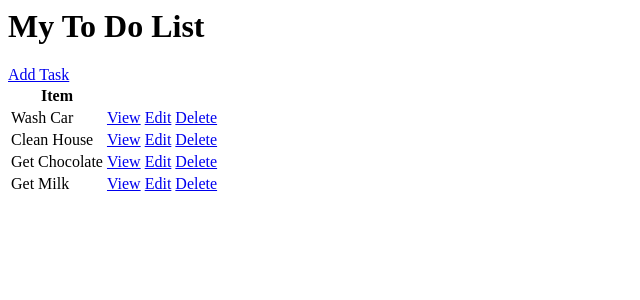
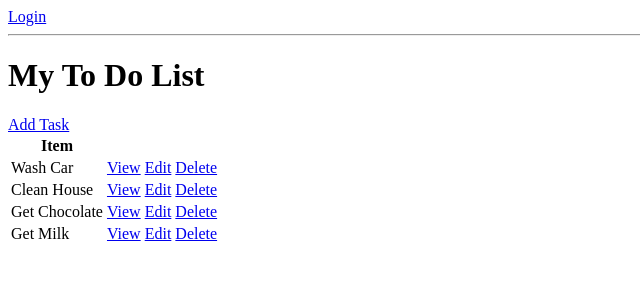
Before and after one commit to GabrielCenteioFreitas/ToDoList-Project, a Django app: page / in a window 1280 px wide. Shown: the top 300 px of the page, without its empty margins (0-640 px from the left). Run offline with Django 4.2, Linux system fonts and the light colour scheme; data comes from the database, SQL or seed files in the repository; both versions use the stored data as it was after the commit.

Commit message:
create Login/Logout functionality

```diff
--- /dev/null
+++ b/base/templates/base/login.html
@@ -0,0 +1,6 @@
+<h1>Login</h1>
+
+<form method="POST" action=""> {% csrf_token %}
+    {{form.as_p}}
+    <input type="submit" value="Login">
+</form>
--- a/base/templates/base/task_list.html
+++ b/base/templates/base/task_list.html
@@ -1,4 +1,15 @@
+{% if request.user.is_authenticated %}
+<p>{{request.user}}</p>
+<form method="POST" action="{% url 'logout' %}"> {% csrf_token %}
+    <input type="submit" value="Logout">
+</form>
+{% else %}
+<a href="{% url 'login' %}">Login</a>
+{% endif %}
+
+<hr>
 <h1>My To Do List</h1>
+
 <a href="{% url 'task-create' %}">Add Task</a>
 
 <table>
--- a/base/urls.py
+++ b/base/urls.py
@@ -1,8 +1,11 @@
 from django.urls import path
-from .views import TaskList, TaskDetail, TaskCreate, TaskUpdate, TaskDelete
-
+from .views import TaskList, TaskDetail, TaskCreate, TaskUpdate, TaskDelete, CustomLoginView
+from django.contrib.auth.views import LogoutView
 
 urlpatterns = [
+    path('login/', CustomLoginView.as_view(), name='login'),
+    path('logout/', LogoutView.as_view(next_page='login'), name='logout'),
+
     path('', TaskList.as_view(), name='tasks'),
     path('task/<int:pk>/', TaskDetail.as_view(), name='task'),
     path('task-create/', TaskCreate.as_view(), name='task-create'),
--- a/base/views.py
+++ b/base/views.py
@@ -3,7 +3,18 @@ from django.views.generic.list import ListView
 from django.views.generic.detail import DetailView
 from django.views.generic.edit import CreateView, UpdateView, DeleteView
 from django.urls import reverse_lazy
+
+from django.contrib.auth.views import LoginView
+
 from .models import Task
+
+class CustomLoginView(LoginView):
+    template_name = 'base/login.html'
+    fields = '__all__'
+    redirect_authenticated_user = True
+
+    def get_success_url(self):
+        return reverse_lazy('tasks')
 
 class TaskList(ListView):
     model = Task
```
Also changed, not shown: db.sqlite3.
